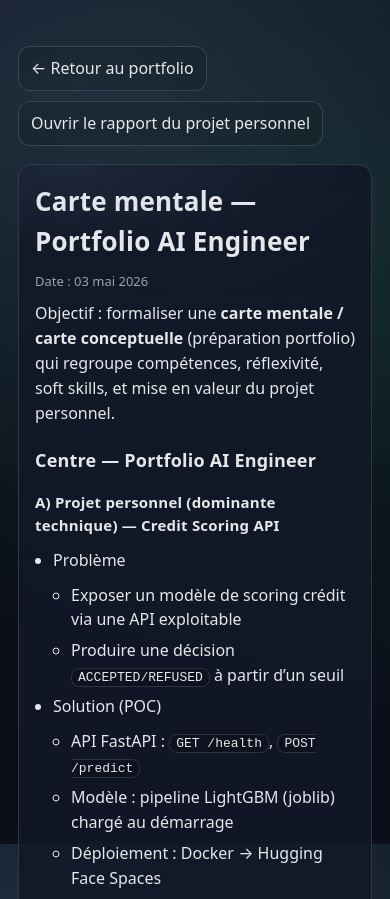
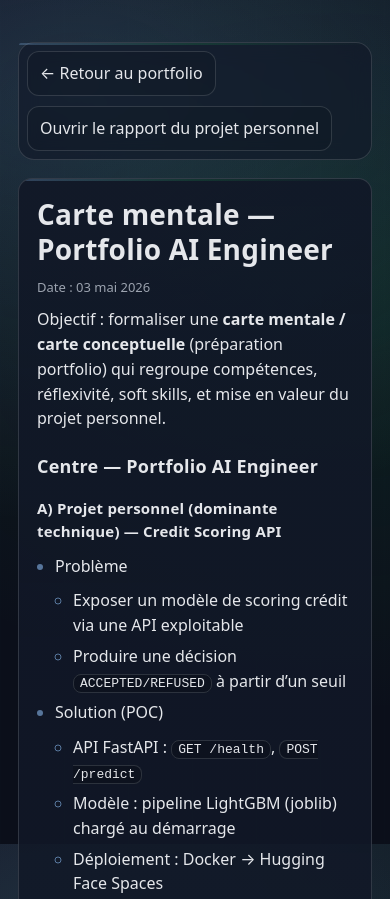
Before and after one commit to perachon/p15-portfolio, a plain HTML site: page docs/rapports/carte_mentale_P15.html in a window 390 px wide. Shown: the top 899 px of the page. Drawn offline with Linux system fonts and the light colour scheme.

Commit message:
﻿Unifie le style global (portfolio + rapports)
Objectif
- Appliquer un rendu moderne, cohérent et “affectif” sur le portfolio et sur toutes les pages de rapports, sans retoucher chaque rapport individuellement.
- Éliminer les derniers libellés avec numéros de projet visibles dans les sources Markdown (même si les pages publiées sont en HTML).

Changements principaux (CSS global)
- Ajout d’un accent couleur léger via variables (accent A/B) et d’une texture de fond très discrète (radials + lignes) pour donner de la profondeur sans surcharger.
- Navigation : fond légèrement ajusté, hover plus doux + halo, transitions enrichies, et ajustement mobile (top/arrondis/scroll-margin).
- Cartes : liseré supérieur en dégradé, hover plus net (ombre soft + fin liseré), micro-améliorations de perf (will-change).
- Typo/liens : underline plus affirmé au hover, selection + marker de liste teintés, focus-visible homogène pour navigation clavier.

Application aux rapports (sans modifier chaque fichier HTML)
- Styles ciblés et plus spécifiques pour écraser proprement les styles inline des rapports : topbar sticky “glass” avec liseré accent, et mise en forme de .card.doc (titres, espacements, code inline).

Nettoyage contenu Markdown
- Remplacement de libellés “Rapport …” avec numéros par des libellés neutres tout en conservant les mêmes liens vers les rapports HTML.

Impact
- Portfolio et rapports partagent désormais la même identité visuelle (cohérence, lisibilité, accents légers).
- Amélioration de l’accessibilité clavier (focus-visible) et conservation de prefers-reduced-motion.

Vérifications
- Scan : aucun “TBD” ni titres de rapports au format “Rapport — …” dans docs/**.
- Liens CSS : les rapports référencent toujours ../style.css, charset UTF-8 inchangé.

```diff
--- a/docs/style.css
+++ b/docs/style.css
@@ -9,6 +9,8 @@
   --ring:rgba(147,197,253,.35);
   --shadow: 0 18px 50px rgba(0,0,0,.35);
   --shadow-soft: 0 10px 30px rgba(0,0,0,.28);
+  --accent-a: rgba(147,197,253,.55);
+  --accent-b: rgba(34,197,94,.35);
 }
 *{box-sizing:border-box}
 html,body{height:100%}
@@ -22,6 +24,24 @@ body{
   color:var(--text);
   line-height:1.55;
   text-rendering:optimizeLegibility;
+}
+body::before{
+  content:"";
+  position:fixed;
+  inset:0;
+  pointer-events:none;
+  background:
+    radial-gradient(900px 520px at 18% 12%, rgba(147,197,253,.10), transparent 60%),
+    radial-gradient(720px 440px at 86% 30%, rgba(34,197,94,.08), transparent 62%),
+    repeating-linear-gradient(
+      90deg,
+      rgba(229,231,235,.028) 0,
+      rgba(229,231,235,.028) 1px,
+      transparent 1px,
+      transparent 64px
+    );
+  opacity:.85;
+  mix-blend-mode:soft-light;
 }
 .container{max-width:1100px;margin:0 auto;padding:28px 18px 70px}
 header{padding:18px 0 18px;border-bottom:1px solid var(--border)}
@@ -66,7 +86,7 @@ nav{
   padding:8px;
   border-radius:999px;
   border:1px solid var(--border);
-  background: rgba(17,24,39,.55);
+  background: rgba(17,24,39,.62);
   backdrop-filter: blur(10px);
 }
 nav a{
@@ -75,12 +95,16 @@ nav a{
   padding:7px 11px;
   border:1px solid var(--border);
   border-radius:999px;
-  background: rgba(0,0,0,.10);
-  transition: border-color .15s ease, transform .15s ease, background-color .15s ease;
+  background: rgba(0,0,0,.08);
+  transition: border-color .15s ease, transform .15s ease, background-color .15s ease, box-shadow .15s ease;
 }
-nav a:hover{border-color:var(--border-strong);background:rgba(0,0,0,.20);transform:translateY(-1px)}
+nav a:hover{border-color:var(--border-strong);background:rgba(147,197,253,.08);transform:translateY(-1px);box-shadow: 0 0 0 3px rgba(147,197,253,.08)}
 nav a:focus-visible{outline:2px solid var(--ring);outline-offset:2px}
 section{scroll-margin-top:84px}
+@media (max-width:520px){
+  nav{top:8px;padding:6px;border-radius:18px}
+  section{scroll-margin-top:94px}
+}
 
 .hero{margin-top:18px;display:grid;grid-template-columns:1fr;gap:14px}
 @media (min-width:820px){.hero{grid-template-columns:1.25fr .75fr;align-items:stretch}}
@@ -119,7 +143,7 @@ section h2::after{
   content:"";
   height:1px;
   flex:1;
-  background: linear-gradient(90deg, rgba(229,231,235,.20), transparent);
+  background: linear-gradient(90deg, rgba(147,197,253,.28), rgba(34,197,94,.12), transparent);
 }
 .card{
   background: linear-gradient(180deg, rgba(17,24,39,.92), rgba(17,24,39,.72));
@@ -127,19 +151,27 @@ section h2::after{
   border-radius:14px;
   padding:16px;
   box-shadow: 0 0 0 rgba(0,0,0,0);
-  transition: transform .15s ease, border-color .15s ease, box-shadow .15s ease;
+  transition: transform .15s ease, border-color .15s ease, box-shadow .15s ease, background-color .15s ease;
   position:relative;
   overflow:hidden;
+  will-change: transform;
 }
 .card::before{
   content:"";
   position:absolute;
-  inset:-2px;
-  background: radial-gradient(420px 140px at 15% 0%, rgba(147,197,253,.12), transparent 65%);
-  opacity:.7;
+  left:0;
+  right:0;
+  top:0;
+  height:2px;
+  background: linear-gradient(90deg, var(--accent-a), var(--accent-b), transparent);
+  opacity:.45;
   pointer-events:none;
 }
-.card:hover{transform:translateY(-2px);border-color:var(--border-strong);box-shadow: var(--shadow)}
+.card:hover{
+  transform:translateY(-2px);
+  border-color:var(--border-strong);
+  box-shadow: var(--shadow-soft), 0 0 0 1px rgba(147,197,253,.12);
+}
 .card:focus-within{border-color:var(--border-strong);box-shadow: 0 0 0 4px rgba(147,197,253,.12)}
 .grid{display:grid;grid-template-columns:repeat(12,1fr);gap:14px}
 .col-12{grid-column:span 12}
@@ -152,8 +184,11 @@ section h2::after{
   .kv div:first-child{margin-top:10px}
 }
 a{color:var(--link);text-decoration-thickness: from-font; text-underline-offset: 3px}
+a:hover{text-decoration-thickness: 2px}
+*::selection{background:rgba(147,197,253,.22);color:var(--text)}
 ul{margin:10px 0 0;padding-left:18px}
 li{margin:6px 0}
+li::marker{color:rgba(147,197,253,.55)}
 .badges{display:flex;flex-wrap:wrap;gap:8px;margin-top:10px}
 .badge{
   font-size:12px;
@@ -161,15 +196,21 @@ li{margin:6px 0}
   border:1px solid var(--border);
   padding:4px 8px;
   border-radius:999px;
-  background:rgba(0,0,0,.12);
+  background:rgba(0,0,0,.10);
   backdrop-filter: blur(8px);
   transition: transform .15s ease, border-color .15s ease, background-color .15s ease;
 }
-.badge:hover{transform:translateY(-1px);border-color:var(--border-strong);background:rgba(0,0,0,.18)}
+.badge:hover{transform:translateY(-1px);border-color:rgba(147,197,253,.28);background:rgba(147,197,253,.06)}
 hr{border:0;border-top:1px solid var(--border);margin:18px 0}
 footer{margin-top:28px;color:var(--muted);font-size:13px}
 .small{font-size:13px;color:var(--muted)}
 .notice{border-left:3px solid rgba(147,197,253,.6);padding-left:12px;color:var(--muted)}
+
+/* Crisp focus for keyboard navigation */
+:where(a, button, input, textarea, select, summary):focus-visible{
+  outline:2px solid var(--ring);
+  outline-offset:2px;
+}
 
 .skills{display:grid;grid-template-columns:1fr;gap:10px;margin-top:12px}
 @media (min-width:820px){.skills{grid-template-columns:1fr 1fr}}
@@ -214,3 +255,58 @@ h3{margin:0 0 8px;font-size:16px;letter-spacing:.2px}
   .logo::after,.meter::after,.meter__fill{animation:none}
   .meter__fill{transform:none}
 }
+
+/* Reports (docs/rapports/*.html)
+   The report pages include their own <style> blocks; these selectors are intentionally
+   more specific so they apply consistently without editing each report file. */
+.container .topbar{
+  position:sticky;
+  top:12px;
+  z-index:25;
+  margin:14px 0 18px;
+  padding:8px;
+  border-radius:16px;
+  border:1px solid var(--border);
+  background: rgba(17,24,39,.62);
+  backdrop-filter: blur(10px);
+}
+.container .topbar::before{
+  content:"";
+  position:absolute;
+  left:0;
+  right:0;
+  top:0;
+  height:2px;
+  border-radius:16px 16px 0 0;
+  background: linear-gradient(90deg, var(--accent-a), var(--accent-b), transparent);
+  opacity:.45;
+  pointer-events:none;
+}
+.container .topbar .btn{box-shadow:none}
+
+.card.doc{
+  padding:18px;
+}
+.card.doc h1{
+  font-size:28px;
+  line-height:1.25;
+  letter-spacing:.2px;
+  margin:0 0 10px;
+}
+.card.doc h2{
+  font-size:18px;
+  margin:22px 0 10px;
+}
+.card.doc h3{
+  font-size:15px;
+  margin:16px 0 8px;
+}
+.card.doc p{margin:10px 0;color:var(--text)}
+.card.doc .meta{color:var(--muted)}
+.card.doc code{
+  background:rgba(0,0,0,.18);
+  border:1px solid var(--border);
+  padding:1px 6px;
+  border-radius:8px;
+}
+.card.doc a.btn{white-space:nowrap}
```
Also changed, not shown: 2 other files.
